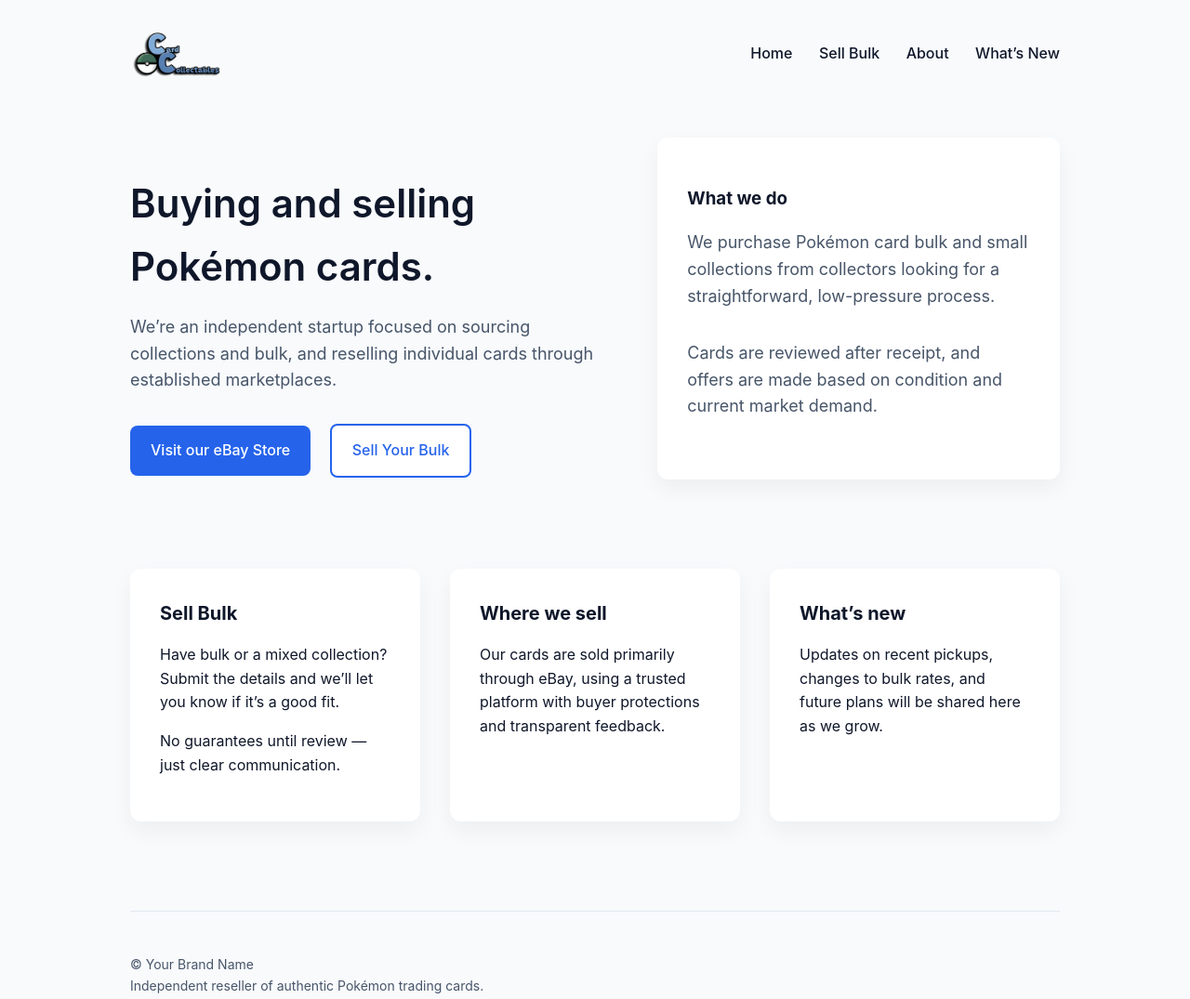
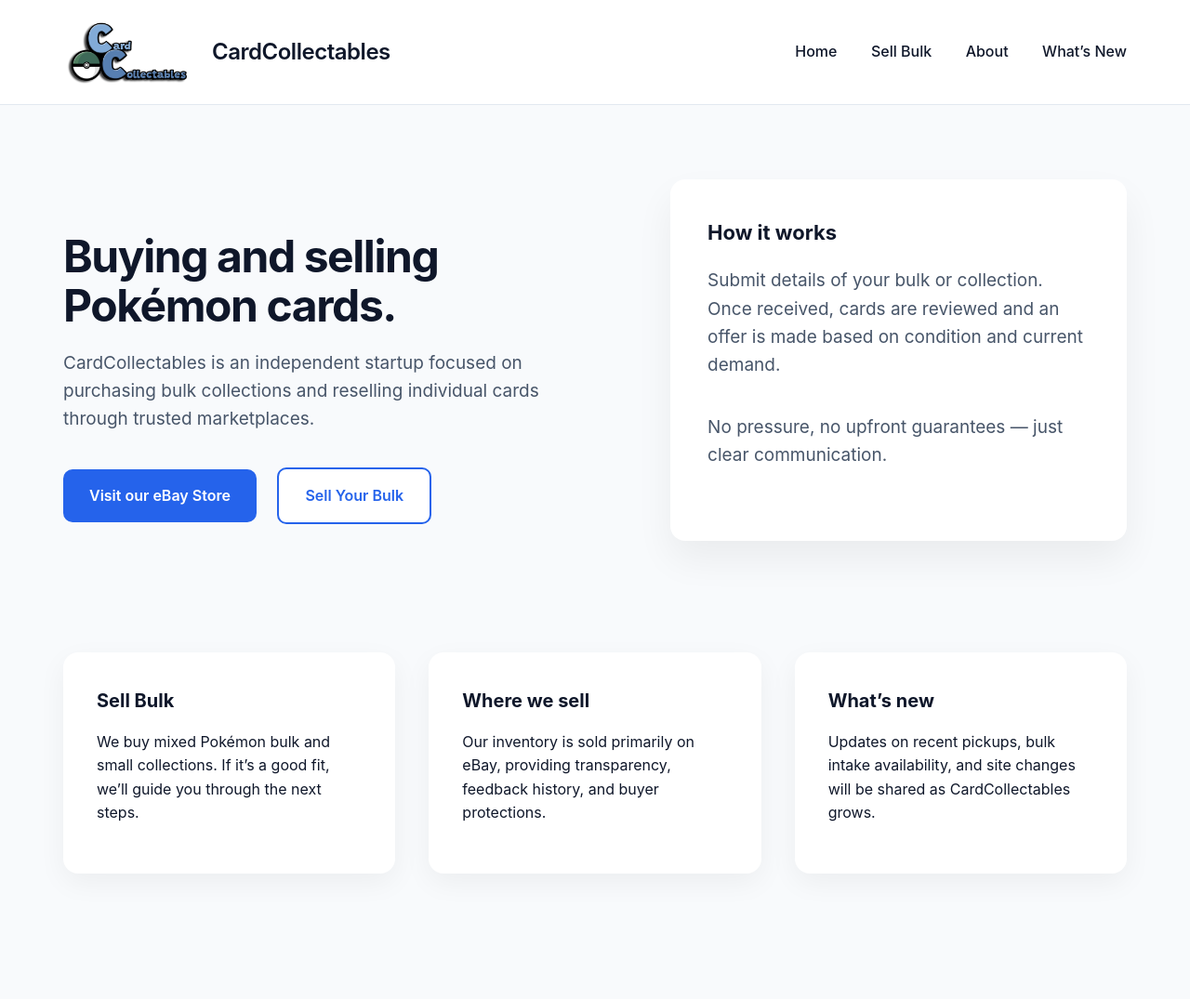
Before and after one commit to CardCollectables/CardCollectables.github.io, a plain HTML site: page index.html in a window 1280 px wide. Shown: the top 1075 px of the page at 93% size. Drawn offline with Linux system fonts and the light colour scheme.

Commit message:
Update index.html

```diff
--- a/index.html
+++ b/index.html
@@ -2,17 +2,23 @@
 <html lang="en">
 <head>
   <meta charset="UTF-8">
-  <title>Your Brand Name</title>
-  <meta name="description" content="Independent Pokémon card reseller. Buying bulk collections and selling singles through eBay.">
+  <title>CardCollectables</title>
+  <meta name="description" content="CardCollectables is an independent Pokémon card reseller, buying bulk collections and selling singles through eBay.">
   <meta name="viewport" content="width=device-width, initial-scale=1.0">
 
   <style>
     :root {
-      --primary: #2563eb;      /* blue */
-      --secondary: #16a34a;    /* green */
-      --background: #f8fafc;   /* light gray */
+      --primary: #2563eb;
+      --primary-dark: #1e40af;
+      --background: #f8fafc;
+      --surface: #ffffff;
       --text: #0f172a;
       --muted: #475569;
+      --border: #e2e8f0;
+    }
+
+    * {
+      box-sizing: border-box;
     }
 
     body {
@@ -23,61 +29,99 @@
       line-height: 1.6;
     }
 
-    .container {
-      max-width: 1000px;
-      margin: 0 auto;
-      padding: 32px 20px;
+    /* Full-width header */
+    header {
+      background-color: var(--surface);
+      border-bottom: 1px solid var(--border);
     }
 
-    header {
+    .header-inner {
+      max-width: 1200px;
+      margin: 0 auto;
+      padding: 20px 28px;
       display: flex;
       align-items: center;
       justify-content: space-between;
-      margin-bottom: 64px;
     }
 
-    header img {
-      height: 52px;
+    .brand {
+      display: flex;
+      align-items: center;
+      gap: 16px;
+    }
+
+    .brand img {
+      height: 72px;
+    }
+
+    .brand-name {
+      font-size: 24px;
+      font-weight: 600;
+      letter-spacing: -0.02em;
     }
 
     nav a {
-      margin-left: 24px;
+      margin-left: 32px;
       text-decoration: none;
+      font-weight: 500;
       color: var(--text);
-      font-weight: 500;
+      position: relative;
     }
 
-    nav a:hover {
-      color: var(--primary);
+    nav a::after {
+      content: "";
+      position: absolute;
+      left: 0;
+      bottom: -6px;
+      width: 0;
+      height: 2px;
+      background-color: var(--primary);
+      transition: width 0.2s ease;
     }
 
+    nav a:hover::after {
+      width: 100%;
+    }
+
+    /* Page container */
+    .container {
+      max-width: 1200px;
+      margin: 0 auto;
+      padding: 80px 28px;
+    }
+
+    /* Hero */
     .hero {
       display: grid;
       grid-template-columns: 1.2fr 1fr;
-      gap: 48px;
+      gap: 64px;
       align-items: center;
-      margin-bottom: 96px;
+      margin-bottom: 120px;
     }
 
     .hero h1 {
-      font-size: 42px;
-      font-weight: 600;
-      margin-bottom: 16px;
+      font-size: 48px;
+      font-weight: 700;
+      line-height: 1.1;
+      margin-bottom: 20px;
+      letter-spacing: -0.03em;
     }
 
     .hero p {
-      font-size: 18px;
+      font-size: 19px;
       color: var(--muted);
-      margin-bottom: 32px;
+      margin-bottom: 36px;
+      max-width: 520px;
     }
 
     .buttons a {
       display: inline-block;
-      padding: 14px 22px;
-      margin-right: 16px;
-      border-radius: 8px;
+      padding: 16px 28px;
+      margin-right: 18px;
+      border-radius: 10px;
+      font-weight: 600;
       text-decoration: none;
-      font-weight: 500;
+      font-size: 16px;
     }
 
     .primary {
@@ -85,82 +129,116 @@
       color: #fff;
     }
 
+    .primary:hover {
+      background-color: var(--primary-dark);
+    }
+
     .secondary {
-      background-color: #fff;
       border: 2px solid var(--primary);
       color: var(--primary);
+      background-color: #fff;
     }
 
     .secondary:hover {
       background-color: #eff6ff;
     }
 
-    .card {
-      background-color: #fff;
-      border-radius: 12px;
-      padding: 32px;
-      box-shadow: 0 10px 25px rgba(0,0,0,0.05);
+    /* Feature card */
+    .feature {
+      background-color: var(--surface);
+      border-radius: 16px;
+      padding: 40px;
+      box-shadow: 0 20px 40px rgba(0,0,0,0.06);
     }
 
+    .feature h3 {
+      margin-top: 0;
+      font-size: 22px;
+      margin-bottom: 16px;
+    }
+
+    /* Sections */
     .sections {
       display: grid;
-      grid-template-columns: repeat(auto-fit, minmax(260px, 1fr));
-      gap: 32px;
-      margin-bottom: 96px;
+      grid-template-columns: repeat(auto-fit, minmax(280px, 1fr));
+      gap: 36px;
+      margin-bottom: 120px;
     }
 
-    .sections h3 {
-      margin-top: 0;
-      margin-bottom: 12px;
-      font-size: 20px;
+    .card {
+      background-color: var(--surface);
+      border-radius: 16px;
+      padding: 36px;
+      box-shadow: 0 10px 30px rgba(0,0,0,0.05);
     }
 
+    .card h3 {
+      margin-top: 0;
+      font-size: 20px;
+      margin-bottom: 12px;
+    }
+
+    /* Footer */
     footer {
-      border-top: 1px solid #e2e8f0;
-      padding-top: 32px;
+      border-top: 1px solid var(--border);
+      padding: 48px 28px;
       font-size: 14px;
       color: var(--muted);
+      max-width: 1200px;
+      margin: 0 auto;
     }
 
     footer a {
       color: var(--muted);
       text-decoration: none;
-      margin-right: 16px;
+      margin-right: 20px;
     }
 
     footer a:hover {
       color: var(--primary);
     }
 
-    @media (max-width: 768px) {
+    @media (max-width: 900px) {
       .hero {
         grid-template-columns: 1fr;
+      }
+
+      nav a {
+        margin-left: 20px;
       }
     }
   </style>
 </head>
 
 <body>
-  <div class="container">
 
   <!-- Header -->
   <header>
-      <img src="/images/LogoFull.png" alt="Your Brand Logo">
+    <div class="header-inner">
+      <div class="brand">
+        <img src="/images/LogoFull.png" alt="CardCollectables Logo">
+        <span class="brand-name">CardCollectables</span>
+      </div>
+
       <nav>
         <a href="/">Home</a>
         <a href="/bulk">Sell Bulk</a>
         <a href="/about">About</a>
         <a href="/whats-new">What’s New</a>
       </nav>
+    </div>
   </header>
+
+  <!-- Main Content -->
+  <main class="container">
 
     <!-- Hero -->
     <section class="hero">
       <div>
         <h1>Buying and selling Pokémon cards.</h1>
         <p>
-          We’re an independent startup focused on sourcing collections and bulk,
-          and reselling individual cards through established marketplaces.
+          CardCollectables is an independent startup focused on purchasing bulk
+          collections and reselling individual cards through trusted marketplaces.
         </p>
 
         <div class="buttons">
@@ -169,53 +247,51 @@
         </div>
       </div>
 
-      <div class="card">
-        <h3>What we do</h3>
+      <div class="feature">
+        <h3>How it works</h3>
         <p>
-          We purchase Pokémon card bulk and small collections from collectors
-          looking for a straightforward, low-pressure process.
+          Submit details of your bulk or collection. Once received, cards are
+          reviewed and an offer is made based on condition and current demand.
         </p>
         <p>
-          Cards are reviewed after receipt, and offers are made based on condition
-          and current market demand.
+          No pressure, no upfront guarantees — just clear communication.
         </p>
       </div>
     </section>
 
-    <!-- Info Sections -->
+    <!-- Sections -->
     <section class="sections">
       <div class="card">
         <h3>Sell Bulk</h3>
         <p>
-          Have bulk or a mixed collection? Submit the details and we’ll let you
-          know if it’s a good fit.
-        </p>
-        <p>
-          No guarantees until review — just clear communication.
+          We buy mixed Pokémon bulk and small collections. If it’s a good fit,
+          we’ll guide you through the next steps.
         </p>
       </div>
 
       <div class="card">
         <h3>Where we sell</h3>
         <p>
-          Our cards are sold primarily through eBay, using a trusted platform
-          with buyer protections and transparent feedback.
+          Our inventory is sold primarily on eBay, providing transparency,
+          feedback history, and buyer protections.
         </p>
       </div>
 
       <div class="card">
         <h3>What’s new</h3>
         <p>
-          Updates on recent pickups, changes to bulk rates, and future plans
-          will be shared here as we grow.
+          Updates on recent pickups, bulk intake availability, and site changes
+          will be shared as CardCollectables grows.
         </p>
       </div>
     </section>
 
+  </main>
+
   <!-- Footer -->
   <footer>
     <p>
-        © Your Brand Name<br>
+      © CardCollectables<br>
       Independent reseller of authentic Pokémon trading cards.
     </p>
 
@@ -225,6 +301,5 @@
     </p>
   </footer>
 
-  </div>
 </body>
 </html>
```
Lines whose indentation alone changed are shown as unchanged.
